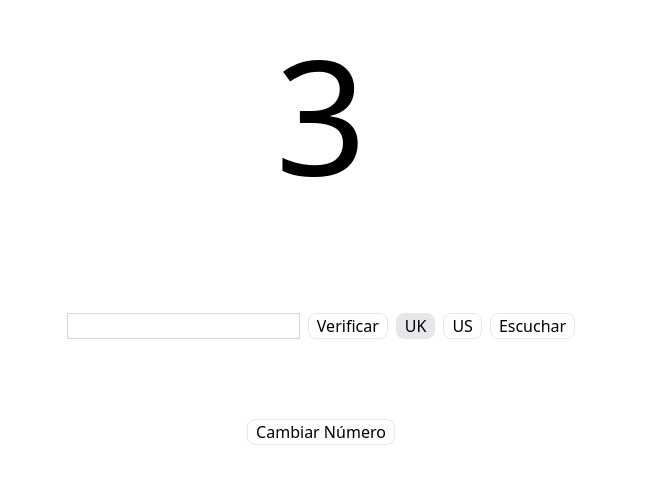
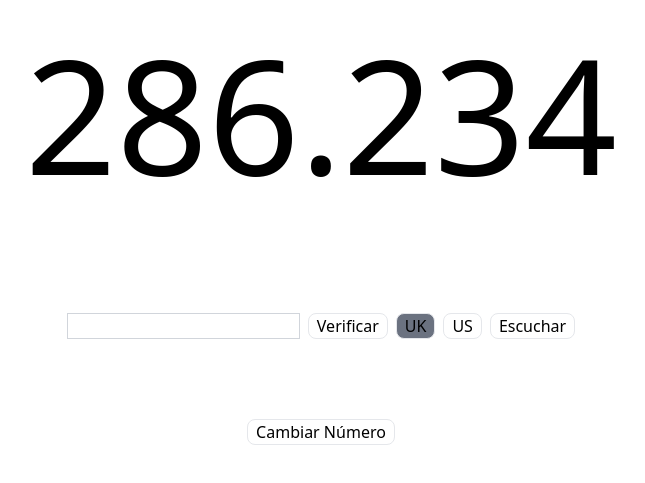
Before and after one commit to SanchezEnzo/NumsEN, a React (Vite) app: page / in a window 1280 px wide. Shown: the part 181-664 px from the top of the page, without its empty margins (319-964 px from the left). Built offline with nearby package versions, Linux system fonts and the light colour scheme.

Commit message:
add format to number

```diff
--- a/src/App.tsx
+++ b/src/App.tsx
@@ -6,14 +6,14 @@ import { Result } from './components/Result'
 import { RESPONSE_STATE } from './constants/responseState'
 
 export default function App() {
-	const [number, setNumber] = useState(() => Math.floor(Math.random() * 9) + 1)
+	const [number, setNumber] = useState(() => Math.floor(Math.random() * 999999) + 1)
 	const {language, changeLanguage, playAudio } = useLanguage({number})
 	const [response, setResponse] = useState<RESPONSE_STATE>(RESPONSE_STATE.INIT)
 	const inputRef = useRef<HTMLInputElement>(null)
 	const isResponseChange = useRef(inputRef.current?.value)
-
+	const formatedNumber = new Intl.NumberFormat('de-DE').format(number)
 	function getNewRandomNumber() {
-		setNumber(Math.floor(Math.random() * 999) + 1)
+		setNumber(Math.floor(Math.random() * 999999) + 1)
 		setResponse(RESPONSE_STATE.INIT)
 		if (inputRef.current) inputRef.current.value = ''
 	}
@@ -31,7 +31,7 @@ export default function App() {
 
 	return (
 		<div className='h-screen w-full flex justify-center items-center flex-col gap-[10dvh]'>
-			<p className='text-[10rem]'>{number}</p>
+			<p className='text-[10rem]'>{formatedNumber}</p>
 			<form className='flex gap-2' onSubmit={handleSubmit}>
 				<label htmlFor='response' className='sr-only'>
 					Escribe el número en texto
@@ -56,7 +56,7 @@ export default function App() {
 					type='button'
 					onClick={() => changeLanguage('en-GB')}
 					className={`border px-2 rounded-lg ${
-						language === 'en-GB' ? 'bg-gray-200' : ''
+						language === 'en-GB' ? 'bg-gray-500' : ''
 					}`}
 				>
 					UK
@@ -65,7 +65,7 @@ export default function App() {
 					type='button'
 					onClick={() => changeLanguage('en-US')}
 					className={`border px-2 rounded-lg ${
-						language === 'en-US' ? 'bg-gray-200' : ''
+						language === 'en-US' ? 'bg-gray-500' : ''
 					}`}
 				>
 					US
```
